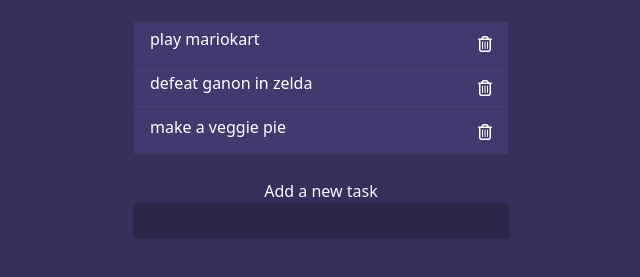
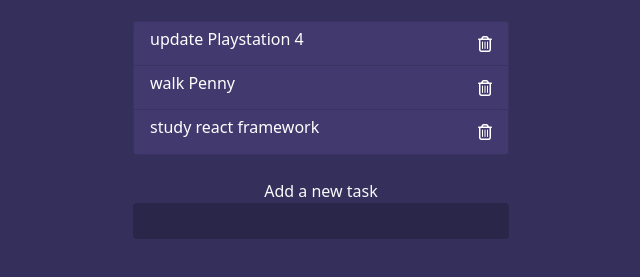
Before and after one commit to KJCastillo/todolistJS, a plain HTML site: page index.html in a window 1280 px wide. Shown: the part 135-412 px from the top of the page, without its empty margins (319-959 px from the left). Drawn offline with nearby package versions, Linux system fonts and the light colour scheme.

Commit message:
html updated

```diff
--- a/index.html
+++ b/index.html
@@ -39,19 +39,19 @@
         <li
           class="list-group-item d-flex justify-content-between align-items-center"
         >
-          <h6>play mariokart</h6>
+          <h6>update Playstation 4</h6>
           <i class="far fa-trash-alt delete"></i>
         </li>
         <li
           class="list-group-item d-flex justify-content-between align-items-center"
         >
-          <h6>defeat ganon in zelda</h6>
+          <h6>walk Penny</h6>
           <i class="far fa-trash-alt delete"></i>
         </li>
         <li
           class="list-group-item d-flex justify-content-between align-items-center"
         >
-          <h6>make a veggie pie</h6>
+          <h6>study react framework</h6>
           <i class="far fa-trash-alt delete"></i>
         </li>
       </ul>
```
